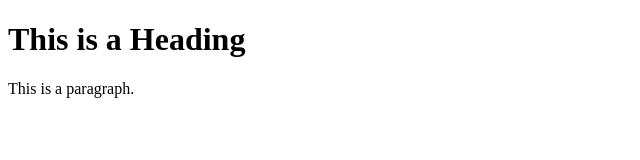
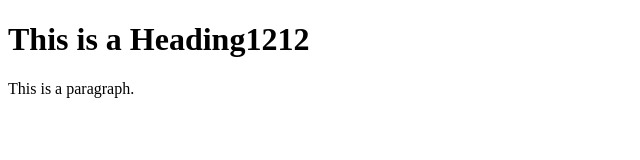
Before and after one commit to dgonch/dgonch.github.io, a plain HTML site: page index.html in a window 1280 px wide. Shown: the whole page, without its empty margins (0-640 px from the left). Drawn offline with Linux system fonts and the light colour scheme.

Commit message:
index.html

```diff
--- a/index.html
+++ b/index.html
@@ -12,7 +12,7 @@
 
 
 
-<h1>This is a Heading</h1>
+<h1>This is a Heading1212</h1>
 
 <p>This is a paragraph.</p>
 
```
